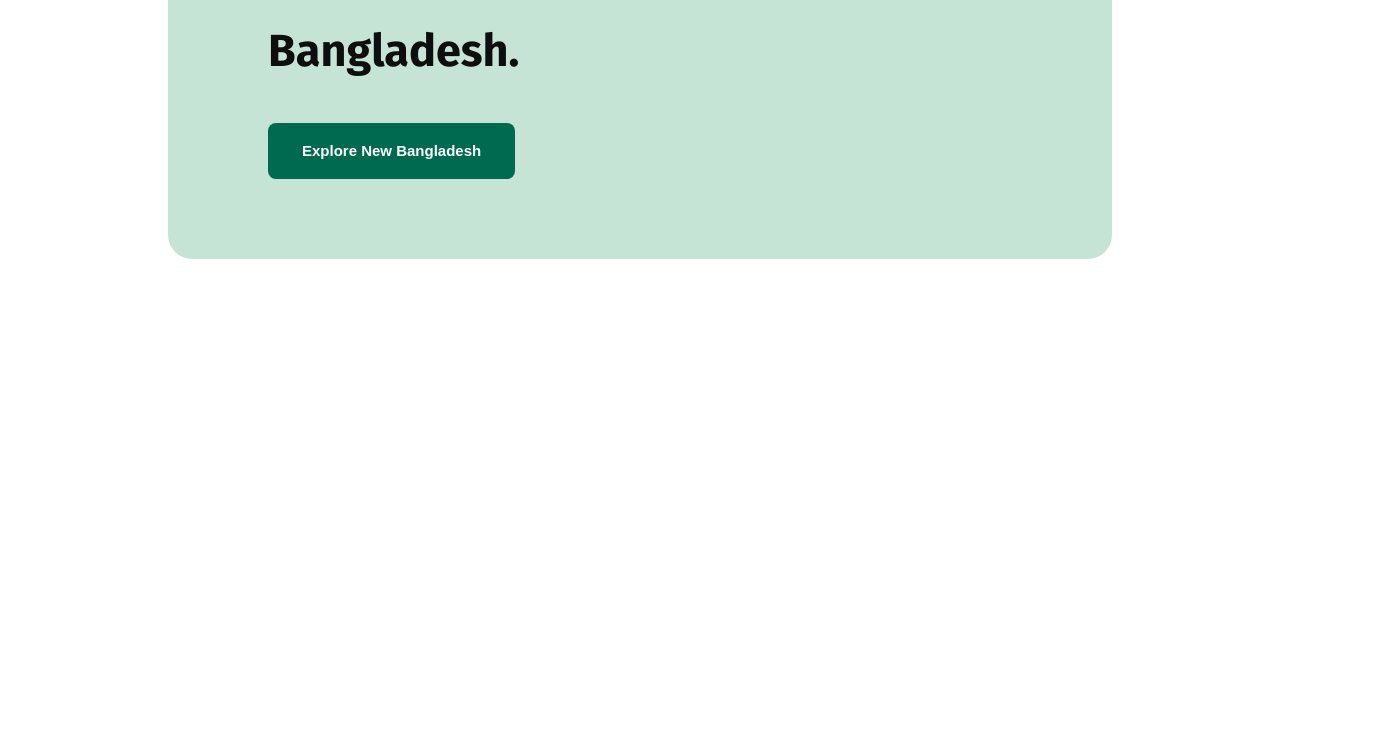
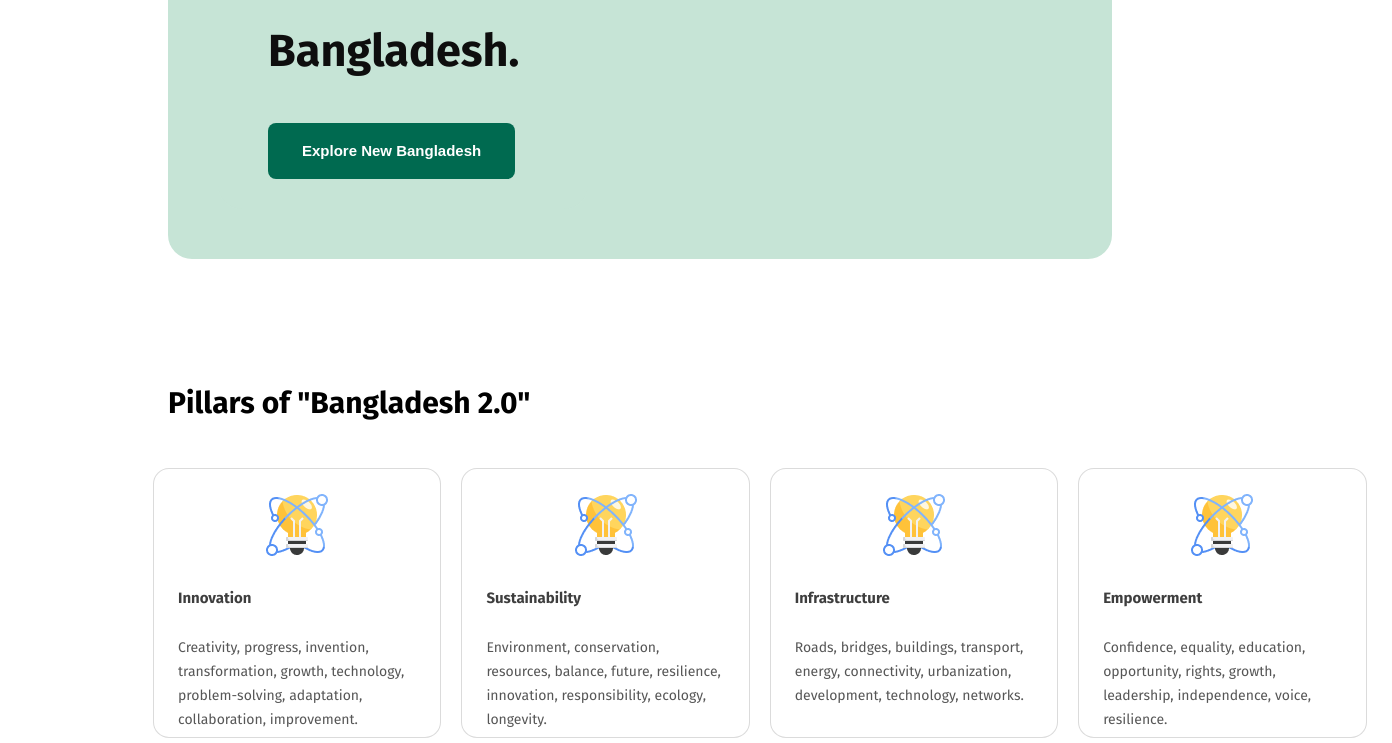
Before and after one commit to sanary-62/Assignment-1, a plain HTML site: page index.html in a window 1280 px wide. Shown: the part 646-1389 px from the top of the page, 1392 px wide, since content can reach past the window. Before the commit the page ends 928 px from the top, so only its background shows below. Drawn offline with Linux system fonts and the light colour scheme.

Commit message:
added the frame2

```diff
--- a/index.html
+++ b/index.html
@@ -27,5 +27,32 @@
         </div>
         </div>
     </header>
+    <main>
+        <section class="frame2">
+            <h4 class="frame2-head">Pillars of "Bangladesh 2.0"</h4>
+            <div class="frame2-container">
+              <div class="piller">
+                <img src="assets/card-icon.png" alt="">
+                <h5 class="piller-title">Innovation</h5>
+                <p class="piller-descrip">Creativity, progress, invention, transformation, growth, technology, problem-solving, adaptation, collaboration, improvement.</p>
+              </div>
+              <div class="piller">
+                <img src="assets/card-icon.png" alt="">
+                <h5 class="piller-title">Sustainability</h5>
+                <p class="piller-descrip">Environment, conservation, resources, balance, future, resilience, innovation, responsibility, ecology, longevity.</p>
+              </div>
+              <div class="piller">
+                <img src="assets/card-icon.png" alt="">
+                <h5 class="piller-title">Infrastructure</h5>
+                <p class="piller-descrip">Roads, bridges, buildings, transport, energy, connectivity, urbanization, development, technology, networks.</p>
+              </div>
+              <div class="piller">
+                <img src="assets/card-icon.png" alt="">
+                <h5 class="piller-title">Empowerment</h5>
+                <p class="piller-descrip">Confidence, equality, education, opportunity, rights, growth, leadership, independence, voice, resilience.</p>
+              </div>
+            </div>
+        </section>
+    </main>
 </body>
 </html>
--- a/styles/style.css
+++ b/styles/style.css
@@ -83,3 +83,59 @@ right: -157.37%;
 top: 20%;
 bottom: -2.3%;
 }
+.frame2 {
+position: static;
+width: 1280px;
+height: 324px;
+display: flex;
+flex-direction: column;
+justify-content: space-around;
+align-items: start;
+gap: 32;
+margin: 80px;
+}
+.piller {
+width: 302px;
+height: 244px;
+gap: 10px;
+padding: 24px;
+margin: 0px 10px;
+text-align: center;
+
+    box-sizing: border-box;
+border: 1px solid rgba(14, 14, 14, 0.15);
+border-radius: 16px;
+background: rgb(255, 255, 255);
+height: 270px;
+}
+
+.frame2-head {
+font-size: 30px;
+line-height: 48px;
+text-align: center;
+margin-left: 80px;
+}
+.frame2-container {
+    display: flex;
+position: static;
+width: 1233.5px;
+height: 244px;
+justify-content: space-between;
+align-items: center;
+padding: 15px;
+margin-left: 40px;
+}
+.piller-title {
+    color: rgba(14, 14, 14, 0.8);
+font-size: 15px;
+font-weight: 700;
+line-height: 24px;
+text-align: left;
+}
+.piller-descrip {
+    color: rgba(14, 14, 14, 0.7);
+    font-size: 14px;
+    font-weight: 400;
+    line-height: 24px;
+    text-align: left;
+}
```
